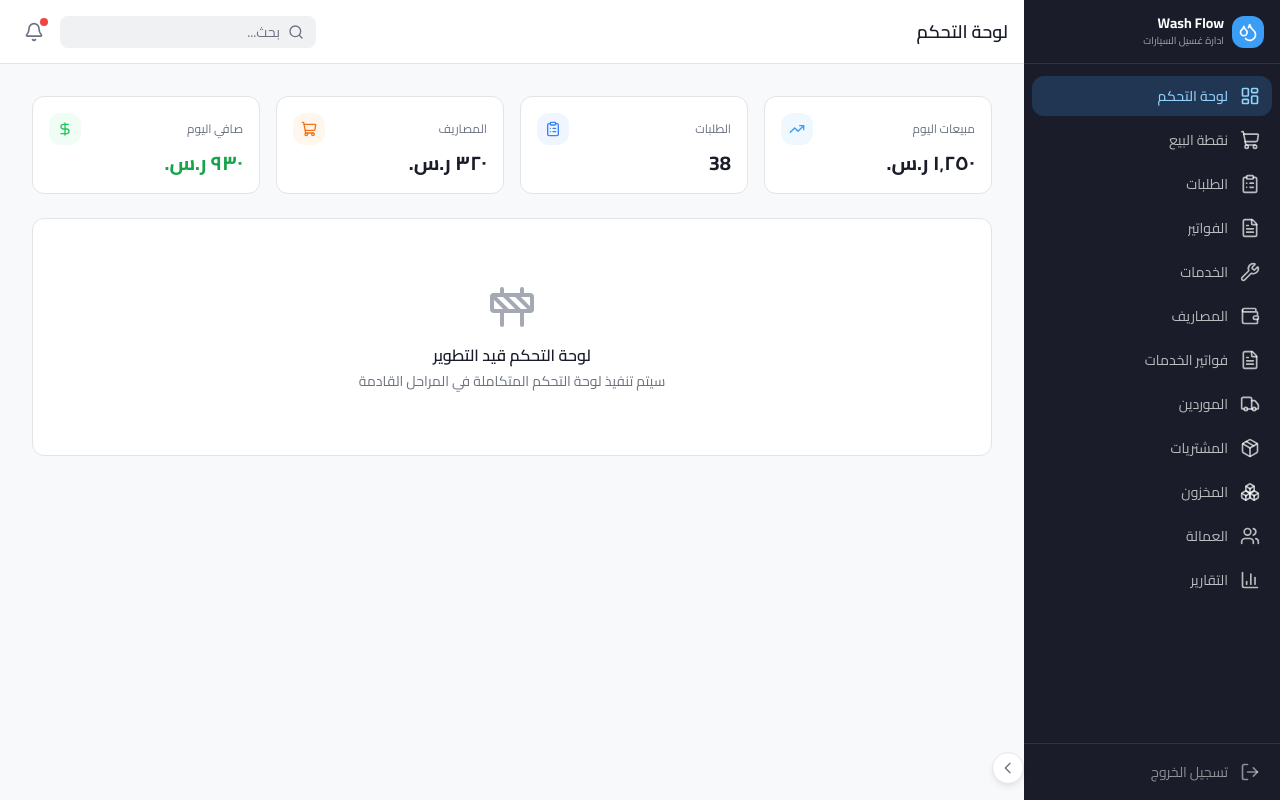
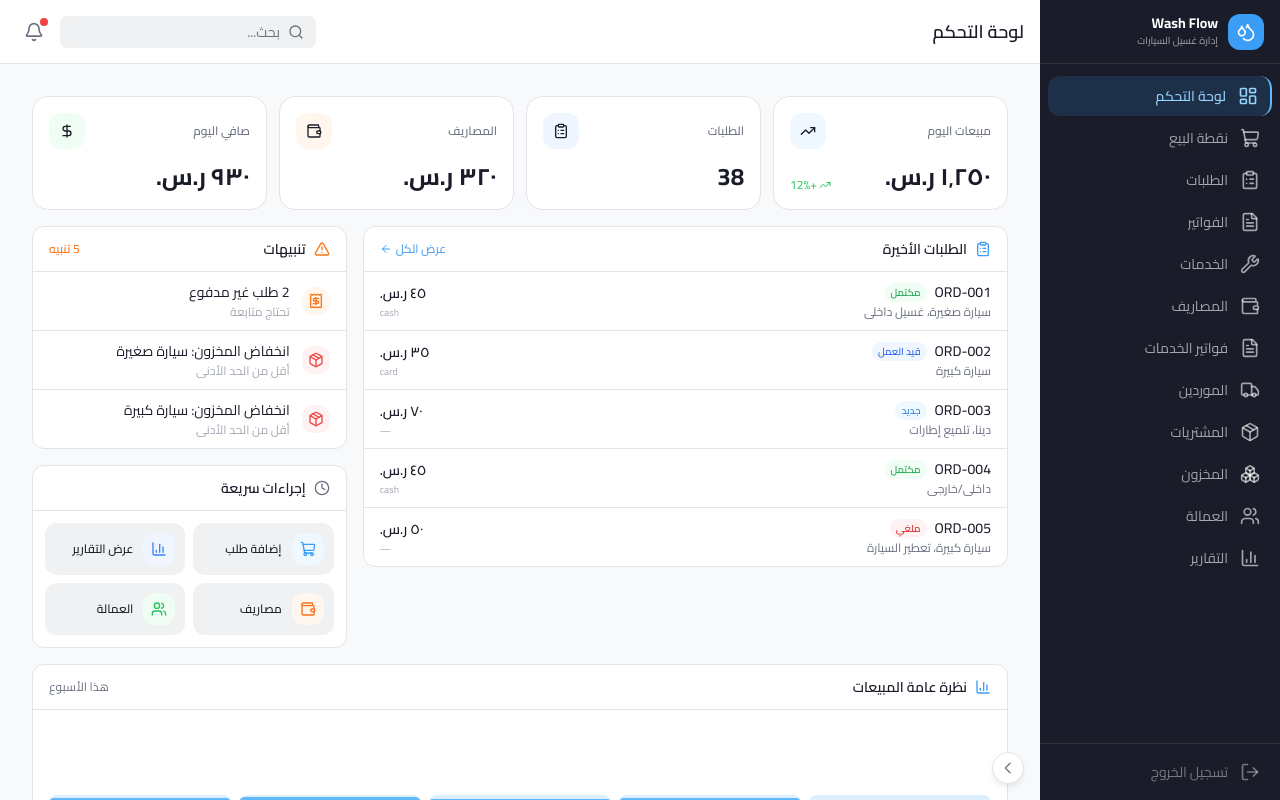
Before and after one commit to Techzoneksa/washflow, a Next.js app in the folder wash-flow/: page /dashboard in a window 1280 px wide. Built offline with nearby package versions, Linux system fonts and the light colour scheme; sample sign-in values are in the browser's storage.

Commit message:
UI/UX rebuild: dashboard, POS, sidebar, bottom nav, cards

```diff
--- a/wash-flow/src/app/dashboard/page.tsx
+++ b/wash-flow/src/app/dashboard/page.tsx
@@ -1,14 +1,208 @@
 'use client';
 import AppShell from '@/components/layout/AppShell';
-import Card, { CardTitle } from '@/components/ui/Card';
+import Card from '@/components/ui/Card';
 import { getSession } from '@/lib/mock-auth';
 import { useAuthGuard } from '@/lib/route-guards';
-import { mockStats } from '@/lib/mock-data';
+import { mockStats, mockOrders, mockServices } from '@/lib/mock-data';
 import { formatCurrency } from '@/lib/utils';
-import { TrendingUp, ClipboardList, ShoppingCart, DollarSign, Construction } from 'lucide-react';
+import {
+  TrendingUp, ClipboardList, ShoppingCart, DollarSign,
+  AlertTriangle, Clock, ArrowLeft, Package,
+  Receipt, BarChart3, Wallet, Users
+} from 'lucide-react';
 import { isSetupComplete } from '@/lib/mock-company-settings';
 import { useEffect } from 'react';
 import { useRouter } from 'next/navigation';
+import Link from 'next/link';
+
+function StatCard({ label, value, icon, colorClass, trend }: {
+  label: string; value: string; icon: React.ReactNode; colorClass: string; trend?: string;
+}) {
+  return (
+    <div className="bg-bg-surface border border-border-default rounded-xl p-4 flex flex-col gap-3">
+      <div className="flex items-center justify-between">
+        <span className="text-xs text-text-secondary font-medium">{label}</span>
+        <div className={`w-9 h-9 rounded-lg flex items-center justify-center ${colorClass}`}>
+          {icon}
+        </div>
+      </div>
+      <div className="flex items-end justify-between">
+        <p className="text-2xl font-bold text-text-primary tabular-nums">{value}</p>
+        {trend && (
+          <span className="text-xs text-success-500 flex items-center gap-0.5">
+            <TrendingUp className="h-3 w-3" />
+            {trend}
+          </span>
+        )}
+      </div>
+    </div>
+  );
+}
+
+function RecentOrdersWidget() {
+  const recent = mockOrders.slice(0, 5);
+  const statusColors: Record<string, string> = {
+    'completed': 'bg-success-50 text-success-600',
+    'in-progress': 'bg-info-50 text-info-600',
+    'new': 'bg-primary-50 text-primary-600',
+    'cancelled': 'bg-danger-50 text-danger-600',
+  };
+  const statusLabels: Record<string, string> = {
+    'completed': 'مكتمل',
+    'in-progress': 'قيد العمل',
+    'new': 'جديد',
+    'cancelled': 'ملغي',
+  };
+
+  return (
+    <Card padding="none" className="flex flex-col">
+      <div className="flex items-center justify-between px-4 py-3 border-b border-border-default">
+        <div className="flex items-center gap-2">
+          <ClipboardList className="h-4 w-4 text-primary-500" />
+          <h3 className="text-sm font-semibold text-text-primary">الطلبات الأخيرة</h3>
+        </div>
+        <Link href="/orders" className="text-xs text-primary-500 hover:text-primary-600 flex items-center gap-1">
+          عرض الكل
+          <ArrowLeft className="h-3 w-3" />
+        </Link>
+      </div>
+      <div className="divide-y divide-border-default">
+        {recent.map((order) => (
+          <div key={order.id} className="flex items-center justify-between px-4 py-2.5 hover:bg-bg-hover transition-colors">
+            <div className="flex flex-col gap-0.5 min-w-0">
+              <div className="flex items-center gap-2">
+                <span className="text-sm font-medium text-text-primary">{order.id}</span>
+                <span className={`text-[10px] px-1.5 py-0.5 rounded-full font-medium ${statusColors[order.status]}`}>
+                  {statusLabels[order.status]}
+                </span>
+              </div>
+              <span className="text-xs text-text-secondary truncate">{order.services.join('، ')}</span>
+            </div>
+            <div className="flex flex-col items-end gap-0.5 shrink-0">
+              <span className="text-sm font-semibold text-text-primary">{formatCurrency(order.total)}</span>
+              <span className="text-[10px] text-text-disabled">{order.paymentMethod || '—'}</span>
+            </div>
+          </div>
+        ))}
+      </div>
+    </Card>
+  );
+}
+
+function AlertsWidget() {
+  const lowStock = mockServices.filter(s => s.active && mockServices.indexOf(s) < 3).map(s => s.name);
+  const unpaidOrders = mockOrders.filter(o => o.paymentStatus === 'unpaid').length;
+
+  return (
+    <Card padding="none" className="flex flex-col">
+      <div className="flex items-center justify-between px-4 py-3 border-b border-border-default">
+        <div className="flex items-center gap-2">
+          <AlertTriangle className="h-4 w-4 text-warning-500" />
+          <h3 className="text-sm font-semibold text-text-primary">تنبيهات</h3>
+        </div>
+        <span className="text-xs text-warning-500 font-medium">{lowStock.length + unpaidOrders} تنبيه</span>
+      </div>
+      <div className="divide-y divide-border-default">
+        {unpaidOrders > 0 && (
+          <div className="flex items-center gap-3 px-4 py-2.5">
+            <div className="w-7 h-7 rounded-lg bg-warning-50 flex items-center justify-center shrink-0">
+              <Receipt className="h-4 w-4 text-warning-500" />
+            </div>
+            <div className="flex flex-col gap-0.5">
+              <span className="text-sm text-text-primary">{unpaidOrders} طلب غير مدفوع</span>
+              <span className="text-xs text-text-disabled">تحتاج متابعة</span>
+            </div>
+          </div>
+        )}
+        {lowStock.slice(0, 2).map((name, i) => (
+          <div key={i} className="flex items-center gap-3 px-4 py-2.5">
+            <div className="w-7 h-7 rounded-lg bg-danger-50 flex items-center justify-center shrink-0">
+              <Package className="h-4 w-4 text-danger-500" />
+            </div>
+            <div className="flex flex-col gap-0.5">
+              <span className="text-sm text-text-primary">انخفاض المخزون: {name}</span>
+              <span className="text-xs text-text-disabled">أقل من الحد الأدنى</span>
+            </div>
+          </div>
+        ))}
+      </div>
+    </Card>
+  );
+}
+
+function QuickActionsWidget() {
+  const actions = [
+    { label: 'إضافة طلب', href: '/pos', icon: <ShoppingCart className="h-4 w-4" />, color: 'bg-primary-50 text-primary-500' },
+    { label: 'عرض التقارير', href: '/reports', icon: <BarChart3 className="h-4 w-4" />, color: 'bg-info-50 text-info-500' },
+    { label: 'مصاريف', href: '/expenses', icon: <Wallet className="h-4 w-4" />, color: 'bg-warning-50 text-warning-500' },
+    { label: 'العمالة', href: '/employees', icon: <Users className="h-4 w-4" />, color: 'bg-success-50 text-success-500' },
+  ];
+
+  return (
+    <Card padding="none" className="flex flex-col">
+      <div className="flex items-center justify-between px-4 py-3 border-b border-border-default">
+        <div className="flex items-center gap-2">
+          <Clock className="h-4 w-4 text-text-secondary" />
+          <h3 className="text-sm font-semibold text-text-primary">إجراءات سريعة</h3>
+        </div>
+      </div>
+      <div className="grid grid-cols-2 gap-2 p-3">
+        {actions.map((action) => (
+          <Link
+            key={action.href}
+            href={action.href}
+            className="flex items-center gap-2.5 p-2.5 rounded-lg bg-bg-hover hover:bg-neutral-100 transition-colors"
+          >
+            <div className={`w-8 h-8 rounded-lg flex items-center justify-center ${action.color}`}>
+              {action.icon}
+            </div>
+            <span className="text-xs font-medium text-text-primary">{action.label}</span>
+          </Link>
+        ))}
+      </div>
+    </Card>
+  );
+}
+
+function SalesOverviewWidget() {
+  const days = ['الأحد', 'الاثنين', 'الثلاثاء', 'الأربعاء', 'الخميس'];
+  const values = [850, 1200, 950, 1400, 1250];
+  const maxVal = Math.max(...values);
+
+  return (
+    <Card padding="none" className="flex flex-col">
+      <div className="flex items-center justify-between px-4 py-3 border-b border-border-default">
+        <div className="flex items-center gap-2">
+          <BarChart3 className="h-4 w-4 text-primary-500" />
+          <h3 className="text-sm font-semibold text-text-primary">نظرة عامة المبيعات</h3>
+        </div>
+        <span className="text-xs text-text-secondary">هذا الأسبوع</span>
+      </div>
+      <div className="p-4">
+        <div className="flex items-end justify-between gap-2 h-24">
+          {days.map((day, i) => {
+            const height = (values[i] / maxVal) * 100;
+            return (
+              <div key={day} className="flex flex-col items-center gap-1 flex-1">
+                <div className="w-full bg-primary-100 rounded-t-md relative" style={{ height: `${height}%`, minHeight: '8px' }}>
+                  <div
+                    className="absolute bottom-0 left-0 right-0 bg-primary-400 rounded-t-md transition-all"
+                    style={{ height: `${Math.max(height * 0.7, 10)}%` }}
+                  />
+                </div>
+                <span className="text-[10px] text-text-disabled">{day}</span>
+              </div>
+            );
+          })}
+        </div>
+        <div className="flex items-center justify-between mt-3 pt-3 border-t border-border-default">
+          <span className="text-xs text-text-secondary">المجموع الأسبوعي</span>
+          <span className="text-sm font-bold text-text-primary">{formatCurrency(values.reduce((a, b) => a + b, 0))}</span>
+        </div>
+      </div>
+    </Card>
+  );
+}
 
 export default function DashboardPage() {
   const router = useRouter();
@@ -25,44 +219,53 @@ export default function DashboardPage() {
 
   return (
     <AppShell title="لوحة التحكم" activePath="/dashboard" showSearch>
-      <div className="grid grid-cols-2 lg:grid-cols-4 gap-4 mb-6">
-        <div className="bg-bg-surface border border-border-default rounded-card p-4">
-          <div className="flex items-center justify-between mb-1">
-            <span className="text-xs text-text-secondary">مبيعات اليوم</span>
-            <div className="w-8 h-8 rounded-lg bg-primary-50 flex items-center justify-center"><TrendingUp className="h-4 w-4 text-primary-500" /></div>
-          </div>
-          <p className="text-xl font-bold text-text-primary">{formatCurrency(mockStats.todaySales)}</p>
+      {/* Stats Grid */}
+      <div className="grid grid-cols-2 lg:grid-cols-4 gap-3 mb-4">
+        <StatCard
+          label="مبيعات اليوم"
+          value={formatCurrency(mockStats.todaySales)}
+          icon={<TrendingUp className="h-4 w-4" />}
+          colorClass="bg-primary-50"
+          trend="+12%"
+        />
+        <StatCard
+          label="الطلبات"
+          value={String(mockStats.ordersCount)}
+          icon={<ClipboardList className="h-4 w-4" />}
+          colorClass="bg-info-50"
+        />
+        <StatCard
+          label="المصاريف"
+          value={formatCurrency(mockStats.expenses)}
+          icon={<Wallet className="h-4 w-4" />}
+          colorClass="bg-warning-50"
+        />
+        <StatCard
+          label="صافي اليوم"
+          value={formatCurrency(mockStats.netToday)}
+          icon={<DollarSign className="h-4 w-4" />}
+          colorClass="bg-success-50"
+        />
+      </div>
+
+      {/* Main Content Grid */}
+      <div className="grid grid-cols-1 lg:grid-cols-3 gap-4">
+        {/* Left: Recent Orders */}
+        <div className="lg:col-span-2">
+          <RecentOrdersWidget />
         </div>
-        <div className="bg-bg-surface border border-border-default rounded-card p-4">
-          <div className="flex items-center justify-between mb-1">
-            <span className="text-xs text-text-secondary">الطلبات</span>
-            <div className="w-8 h-8 rounded-lg bg-info-50 flex items-center justify-center"><ClipboardList className="h-4 w-4 text-info-500" /></div>
-          </div>
-          <p className="text-xl font-bold text-text-primary">{mockStats.ordersCount}</p>
-        </div>
-        <div className="bg-bg-surface border border-border-default rounded-card p-4">
-          <div className="flex items-center justify-between mb-1">
-            <span className="text-xs text-text-secondary">المصاريف</span>
-            <div className="w-8 h-8 rounded-lg bg-warning-50 flex items-center justify-center"><ShoppingCart className="h-4 w-4 text-warning-500" /></div>
-          </div>
-          <p className="text-xl font-bold text-text-primary">{formatCurrency(mockStats.expenses)}</p>
-        </div>
-        <div className="bg-bg-surface border border-border-default rounded-card p-4">
-          <div className="flex items-center justify-between mb-1">
-            <span className="text-xs text-text-secondary">صافي اليوم</span>
-            <div className="w-8 h-8 rounded-lg bg-success-50 flex items-center justify-center"><DollarSign className="h-4 w-4 text-success-500" /></div>
-          </div>
-          <p className="text-xl font-bold text-success-600">{formatCurrency(mockStats.netToday)}</p>
+
+        {/* Right: Alerts + Quick Actions */}
+        <div className="flex flex-col gap-4">
+          <AlertsWidget />
+          <QuickActionsWidget />
         </div>
       </div>
 
-      <Card>
-        <div className="flex flex-col items-center py-12 text-center">
-          <Construction className="h-12 w-12 text-text-disabled mb-3" />
-          <CardTitle>لوحة التحكم قيد التطوير</CardTitle>
-          <p className="text-sm text-text-secondary mt-1">سيتم تنفيذ لوحة التحكم المتكاملة في المراحل القادمة</p>
-        </div>
-      </Card>
+      {/* Sales Overview - Full Width */}
+      <div className="mt-4">
+        <SalesOverviewWidget />
+      </div>
     </AppShell>
   );
 }
--- a/wash-flow/src/components/layout/AppShell.tsx
+++ b/wash-flow/src/components/layout/AppShell.tsx
@@ -44,7 +44,7 @@ export default function AppShell({
       <div className="flex-1 flex flex-col min-w-0">
         <Topbar title={title} onMenuClick={() => setSidebarOpen(true)} showSearch={showSearch} />
         <main className="flex-1 overflow-y-auto">
-          <div className="p-4 sm:p-6 lg:p-8 pb-24 lg:pb-8 max-w-7xl mx-auto">{children}</div>
+          <div className="p-4 sm:p-6 lg:p-8 pb-24 sm:pb-8 lg:pb-8 max-w-7xl mx-auto">{children}</div>
         </main>
       </div>
 
--- a/wash-flow/src/components/layout/MobileBottomNav.tsx
+++ b/wash-flow/src/components/layout/MobileBottomNav.tsx
@@ -20,7 +20,7 @@ const iconMap: Record<string, React.ComponentType<{ className?: string }>> = {
 export default function MobileBottomNav({ activePath = '/' }: MobileBottomNavProps) {
   return (
     <nav className="fixed bottom-0 left-0 right-0 z-40 bg-bg-surface border-t border-border-default safe-area-bottom">
-      <div className="flex items-center justify-around h-16">
+      <div className="grid grid-cols-5 h-16">
         {mobileNavItems.map((item) => {
           const IconComp = iconMap[item.icon] || Icons.Circle;
           const isActive = activePath === item.href;
@@ -30,8 +30,8 @@ export default function MobileBottomNav({ activePath = '/' }: MobileBottomNavPro
               key={item.href}
               href={item.href}
               className={cn(
-                'flex flex-col items-center justify-center gap-0.5 px-3 py-1.5 min-w-[60px]',
-                isActive ? 'text-primary-500' : 'text-text-secondary'
+                'flex flex-col items-center justify-center gap-0.5 transition-colors',
+                isActive ? 'text-primary-500' : 'text-text-secondary hover:text-text-primary'
               )}
             >
               <IconComp className={cn('h-5 w-5', isActive && 'fill-primary-500/20')} />
--- a/wash-flow/src/components/layout/Sidebar.tsx
+++ b/wash-flow/src/components/layout/Sidebar.tsx
@@ -44,24 +44,24 @@ export default function Sidebar({ userRole, activePath = '/', compact = false, o
       dir="rtl"
       className={cn(
         'h-full bg-bg-sidebar text-white flex flex-col overflow-hidden transition-all duration-300',
-        compact ? 'w-16' : 'w-64'
+        compact ? 'w-16' : 'w-60'
       )}
     >
       {/* Logo */}
-      <div className={cn('flex items-center gap-2 px-4 h-16 border-b border-white/10 shrink-0', compact && 'justify-center px-2')}>
-        <div className="w-8 h-8 rounded-lg bg-primary-500 flex items-center justify-center shrink-0">
+      <div className={cn('flex items-center gap-2.5 px-4 h-16 border-b border-white/10 shrink-0', compact && 'justify-center px-0')}>
+        <div className="w-9 h-9 rounded-lg bg-primary-500 flex items-center justify-center shrink-0">
           <Icons.Droplets className="h-5 w-5 text-white" />
         </div>
         {!compact && (
           <div>
             <h1 className="text-sm font-bold text-white leading-tight">Wash Flow</h1>
-            <p className="text-[10px] text-white/60">ادارة غسيل السيارات</p>
+            <p className="text-[10px] text-white/60">إدارة غسيل السيارات</p>
           </div>
         )}
       </div>
 
       {/* Navigation */}
-      <nav className="flex-1 overflow-y-auto py-3 px-2 space-y-1">
+      <nav className="flex-1 overflow-y-auto py-3 px-2 space-y-0.5">
         {filteredItems.map((item) => {
           const IconComp = iconMap[item.icon] || Icons.Circle;
           const isActive = activePath === item.href;
@@ -74,9 +74,9 @@ export default function Sidebar({ userRole, activePath = '/', compact = false, o
               className={cn(
                 'flex items-center gap-3 px-3 py-2.5 rounded-lg text-sm transition-all',
                 isActive
-                  ? 'bg-primary-500/20 text-primary-300 font-medium'
-                  : 'text-white/70 hover:text-white hover:bg-white/10',
-                compact && 'justify-center px-2'
+                  ? 'bg-primary-500/15 text-primary-300 font-medium border-r-2 border-primary-400'
+                  : 'text-white/60 hover:text-white hover:bg-white/5',
+                compact && 'justify-center px-0'
               )}
               title={compact ? item.label : undefined}
             >
@@ -101,8 +101,8 @@ export default function Sidebar({ userRole, activePath = '/', compact = false, o
         <button
           onClick={handleLogout}
           className={cn(
-            'flex items-center gap-3 px-3 py-2.5 rounded-lg text-sm text-white/50 hover:text-white hover:bg-white/10 transition-all w-full',
-            compact && 'justify-center px-2'
+            'flex items-center gap-3 px-3 py-2.5 rounded-lg text-sm text-white/40 hover:text-white hover:bg-white/5 transition-all w-full',
+            compact && 'justify-center px-0'
           )}
         >
           <Icons.LogOut className="h-5 w-5 shrink-0" />
```
Also changed, not shown: wash-flow/src/components/pos/CartItem.tsx (+13 -19 lines), wash-flow/src/components/pos/CartPanel.tsx (+4 -4 lines), wash-flow/src/components/pos/ServiceCard.tsx (+11 -11 lines), wash-flow/src/components/pos/ServiceGrid.tsx (+21 -14 lines), wash-flow/src/components/ui/BottomSheet.tsx (+6 -5 lines).
